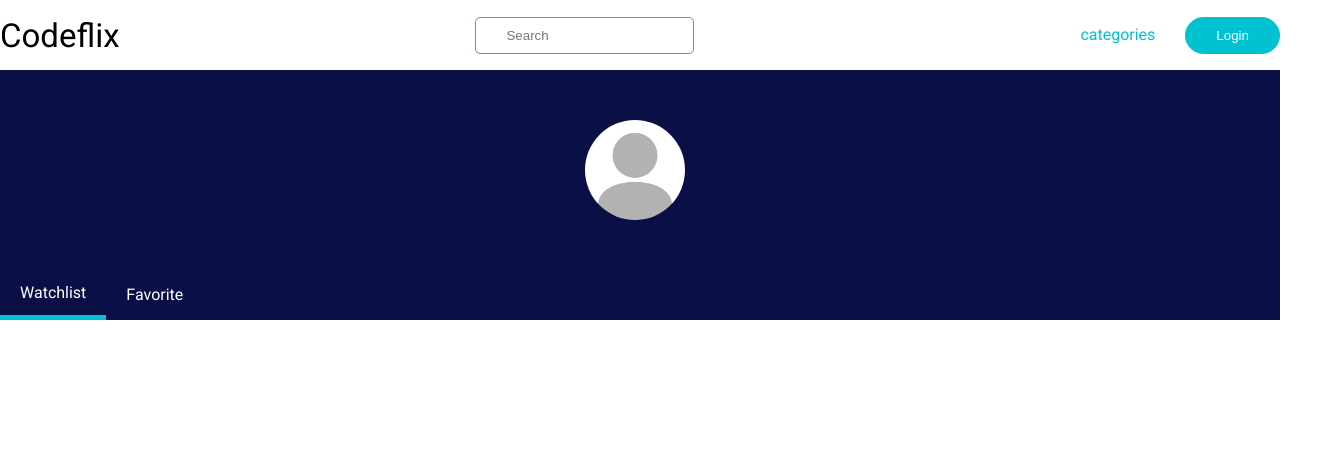
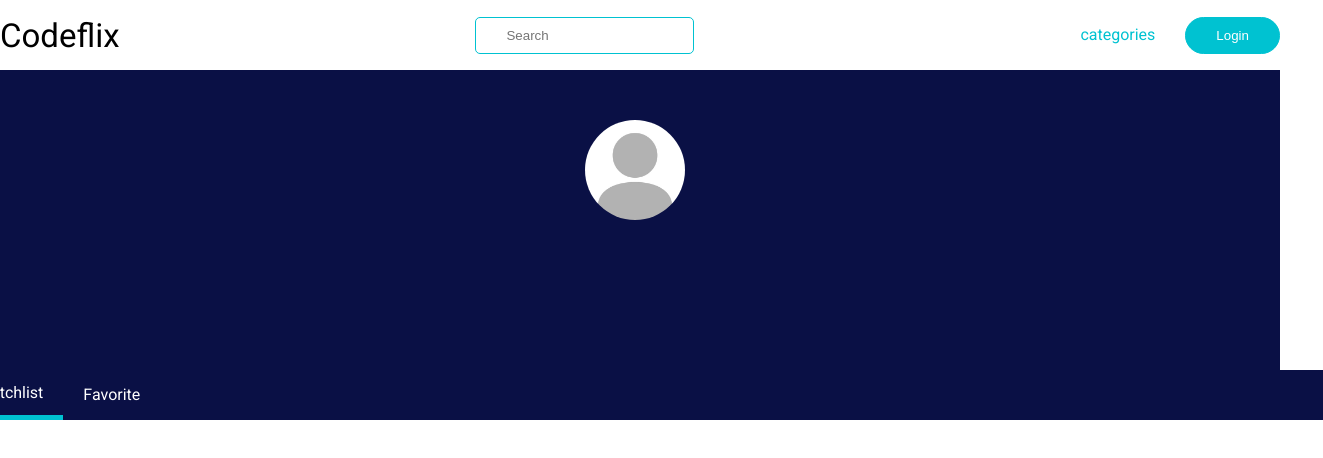
Before and after one commit to javier-arango/codeflix, a Next.js app: page /profile in a window 1280 px wide. Shown: the top 458 px of the page, 1323 px wide, since content can reach past the window. Built offline with nearby package versions, Linux system fonts and the light colour scheme; no server answers; the database is empty.

Commit message:
Fixed profile section styles for blue background to fill whole page

```diff
--- a/src/components/Tabs.tsx
+++ b/src/components/Tabs.tsx
@@ -16,8 +16,12 @@ export default function Tabs({ children, labels }: Props) {
   }
 
   return (
+    <section id={styles.tabSection}>
+      <section id={styles.tabHeaderSection}>
         <div id={styles.tab}>
           <div id={styles.tabHeader}>
+            {' '}
+            <div className="container">
               <ul id={styles.tabOptions}>
                 {React.Children.map(children, (child, index: number) => (
                   <li
@@ -31,7 +35,10 @@ export default function Tabs({ children, labels }: Props) {
                 ))}
               </ul>
             </div>
+          </div>
+        </div>
+      </section>
       <div>{children[activeTab]}</div>
-    </div>
+    </section>
   )
 }
--- a/src/styles/Profile.module.scss
+++ b/src/styles/Profile.module.scss
@@ -1,6 +1,7 @@
 #profile {
   width: 100%;
   min-height: 300px;
+  background-color: $color-blue;
 }
 
 #picAndName {
--- a/src/styles/Tabs.module.scss
+++ b/src/styles/Tabs.module.scss
@@ -1,6 +1,23 @@
+#tabSection{
+  width: 100%;
+  min-height: 100px;
+  display: flex;
+  flex-direction: column;
+}
+
+#tabHeaderSection{
+  width: 100%;
+  min-height: 50px;
+  display: flex;
+  justify-content: center;
+}
+
 #tab {
   width: 100%;
   height: auto;
+  background-color: #0a1045;
+  display: flex;
+  justify-content: center;
 }
 
 #tabOptions {
```
Also changed, not shown: src/components/Profile.tsx (+9 -7 lines). Lines whose indentation alone changed are shown as unchanged.
